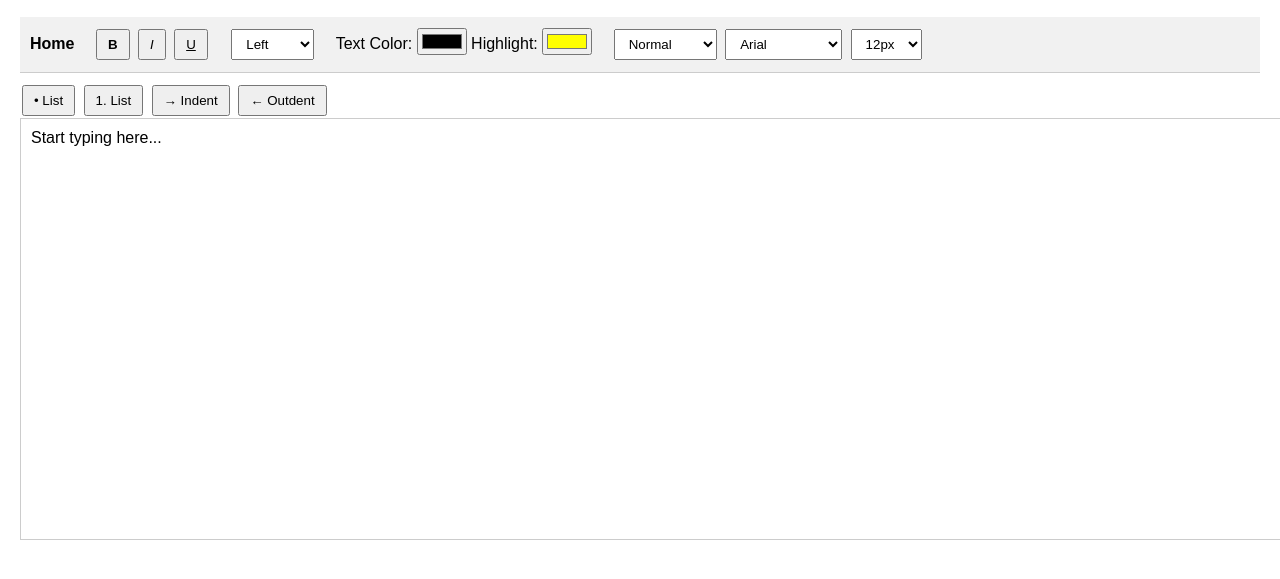
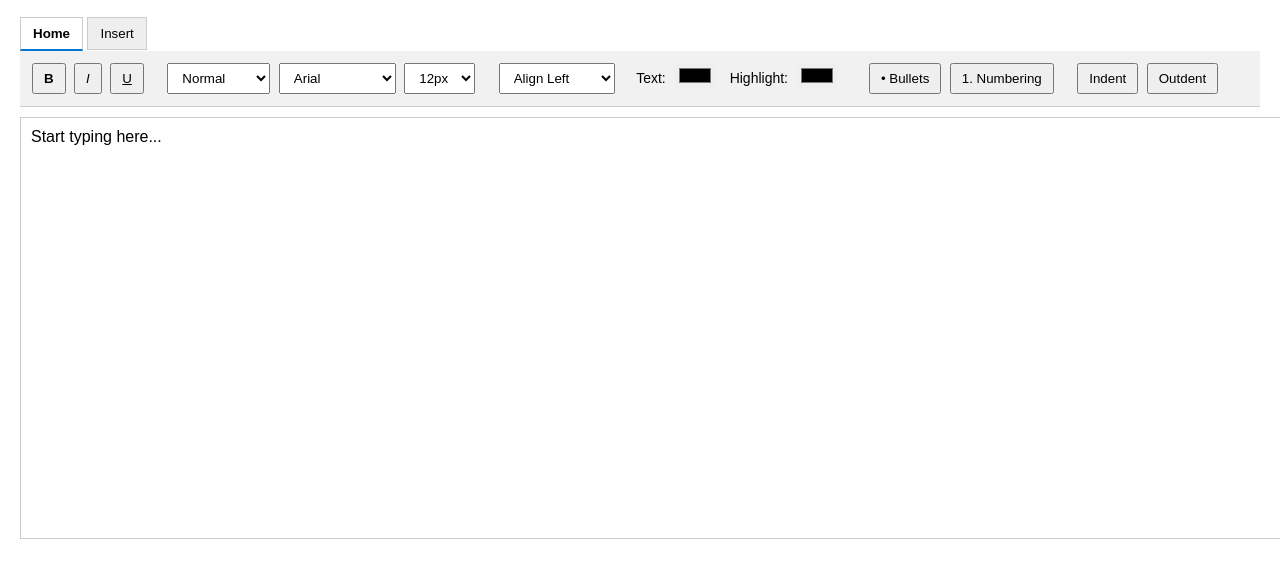
Before and after one commit to Priyadharshini-040404/word-pad, a plain HTML site: page index.html in a window 1280 px wide. Shown: the part 51-630 px from the top of the page. Drawn offline with Linux system fonts and the light colour scheme.

Commit message:
Insert button added

```diff
--- a/index.html
+++ b/index.html
@@ -10,36 +10,24 @@
   <h2>Mini WordPad</h2>
 
   <!-- Home Ribbon -->
+  <!-- Ribbon Tabs -->
+<div id="ribbonTabs">
+  <!-- Tab Buttons -->
+  <button class="tabBtn active" data-tab="homeTab">Home</button>
+  <button class="tabBtn" data-tab="insertTab">Insert</button>
+</div>
+
+<!-- Ribbon Content -->
 <div id="ribbon">
-    <div class="tab" id="homeTab">
-      <span class="tab-title">Home</span>
+  <!-- Home Tab -->
+  <div class="tabContent" id="homeTab">
     <div class="group">
-        <!-- Formatting buttons -->
       <button id="boldBtn" type="button"><b>B</b></button>
       <button id="italicBtn" type="button"><i>I</i></button>
       <button id="underlineBtn" type="button"><u>U</u></button>
     </div>
-<div class="group">
-  <!-- Text Alignment -->
-  <select id="alignSelect">
-    <option value="justifyLeft">Left</option>
-    <option value="justifyCenter">Center</option>
-    <option value="justifyRight">Right</option>
-    <option value="justifyFull">Justify</option>
-  </select>
-</div>
-<div class="group">
-  <!-- Text Color -->
-  <label for="textColor">Text Color:</label>
-  <input type="color" id="textColor" value="#000000">
-
-  <!-- Text Highlight -->
-  <label for="highlightColor">Highlight:</label>
-  <input type="color" id="highlightColor" value="#ffff00">
-</div>
 
     <div class="group">
-        <!-- Headings -->
       <select id="headingSelect">
         <option value="p">Normal</option>
         <option value="h1">Heading 1</option>
@@ -47,14 +35,12 @@
         <option value="h3">Heading 3</option>
       </select>
 
-        <!-- Font family -->
       <select id="fontSelect">
         <option value="Arial">Arial</option>
         <option value="Tahoma">Tahoma</option>
         <option value="Courier New">Courier New</option>
       </select>
 
-        <!-- Font size -->
       <select id="fontSizeSelect">
         <option value="3">12px</option>
         <option value="4">14px</option>
@@ -63,15 +49,41 @@
         <option value="7">36px</option>
       </select>
     </div>
+
+    <div class="group">
+      <select id="alignSelect">
+        <option value="left">Align Left</option>
+        <option value="center">Align Center</option>
+        <option value="right">Align Right</option>
+        <option value="justify">Justify</option>
+      </select>
+    </div>
+
+    <div class="group">
+      <label for="textColor">Text:</label>
+      <input type="color" id="textColor" title="Text Color">
+      <label for="highlightColor">Highlight:</label>
+      <input type="color" id="highlightColor" title="Highlight">
+    </div>
+
+    <div class="group">
+      <button id="ulBtn" type="button">• Bullets</button>
+      <button id="olBtn" type="button">1. Numbering</button>
+    </div>
+
+    <div class="group">
+      <button id="indentBtn" type="button">Indent </button>
+      <button id="outdentBtn" type="button">Outdent </button>
     </div>
   </div>
+
+  <!-- Insert Tab -->
+  <div class="tabContent" id="insertTab" style="display:none;">
     <div class="group">
-  <!-- Lists -->
-  <button id="ulBtn" type="button">• List</button>
-  <button id="olBtn" type="button">1. List</button>
-  <!-- //indent// -->
-  <button id="indentBtn" type="button">→ Indent</button>
-  <button id="outdentBtn" type="button">← Outdent</button>
+      <button id="linkBtn" type="button">Insert Link</button>
+      <button id="imageBtn" type="button">Insert Image</button>
+      <button id="tableBtn" type="button">Insert Table</button>
+    </div>
   </div>
 </div>
 
--- a/style.css
+++ b/style.css
@@ -27,6 +27,20 @@ body {
   cursor: pointer;
 }
 
+.group label {
+  margin-right: 5px;
+  font-size: 14px;
+}
+
+.group input[type="color"] {
+  width: 40px;
+  height: 25px;
+  border: none;
+  cursor: pointer;
+  margin-right: 10px;
+}
+
+
 #editor {
   width: 100%;
   height: 400px;
@@ -35,3 +49,16 @@ body {
   outline: none;
   overflow-y: auto;
 }
+
+.tabBtn {
+  padding: 8px 12px;
+  border: 1px solid #ccc;
+  background: #eee;
+  cursor: pointer;
+}
+
+.tabBtn.active {
+  background: #fff;
+  border-bottom: 2px solid #0078d7; /* highlight active tab */
+  font-weight: bold;
+}
--- a/word.js
+++ b/word.js
@@ -154,3 +154,19 @@ document.getElementById("outdentBtn").addEventListener("mousedown", (e) => {
   e.preventDefault();
   editor.execCommand("outdent");
 });
+
+// Tab switching
+document.querySelectorAll(".tabBtn").forEach((btn) => {
+  btn.addEventListener("click", () => {
+    // Remove active from all buttons
+    document.querySelectorAll(".tabBtn").forEach((b) => b.classList.remove("active"));
+    btn.classList.add("active");
+
+    // Hide all tab contents
+    document.querySelectorAll(".tabContent").forEach((tab) => (tab.style.display = "none"));
+
+    // Show the clicked tab's content
+    const tabId = btn.getAttribute("data-tab");
+    document.getElementById(tabId).style.display = "block";
+  });
+});
```
Lines whose indentation alone changed are shown as unchanged.
